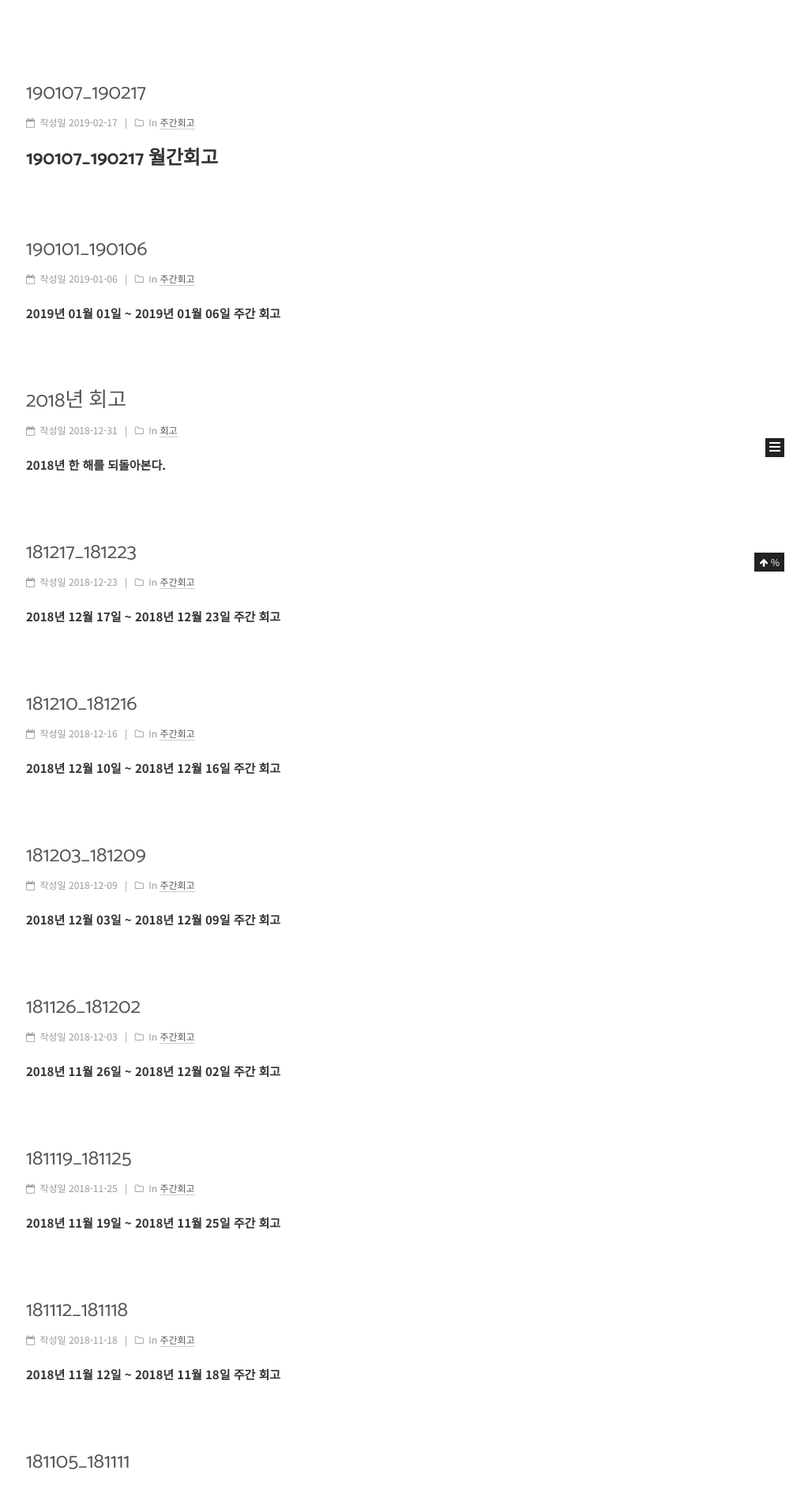
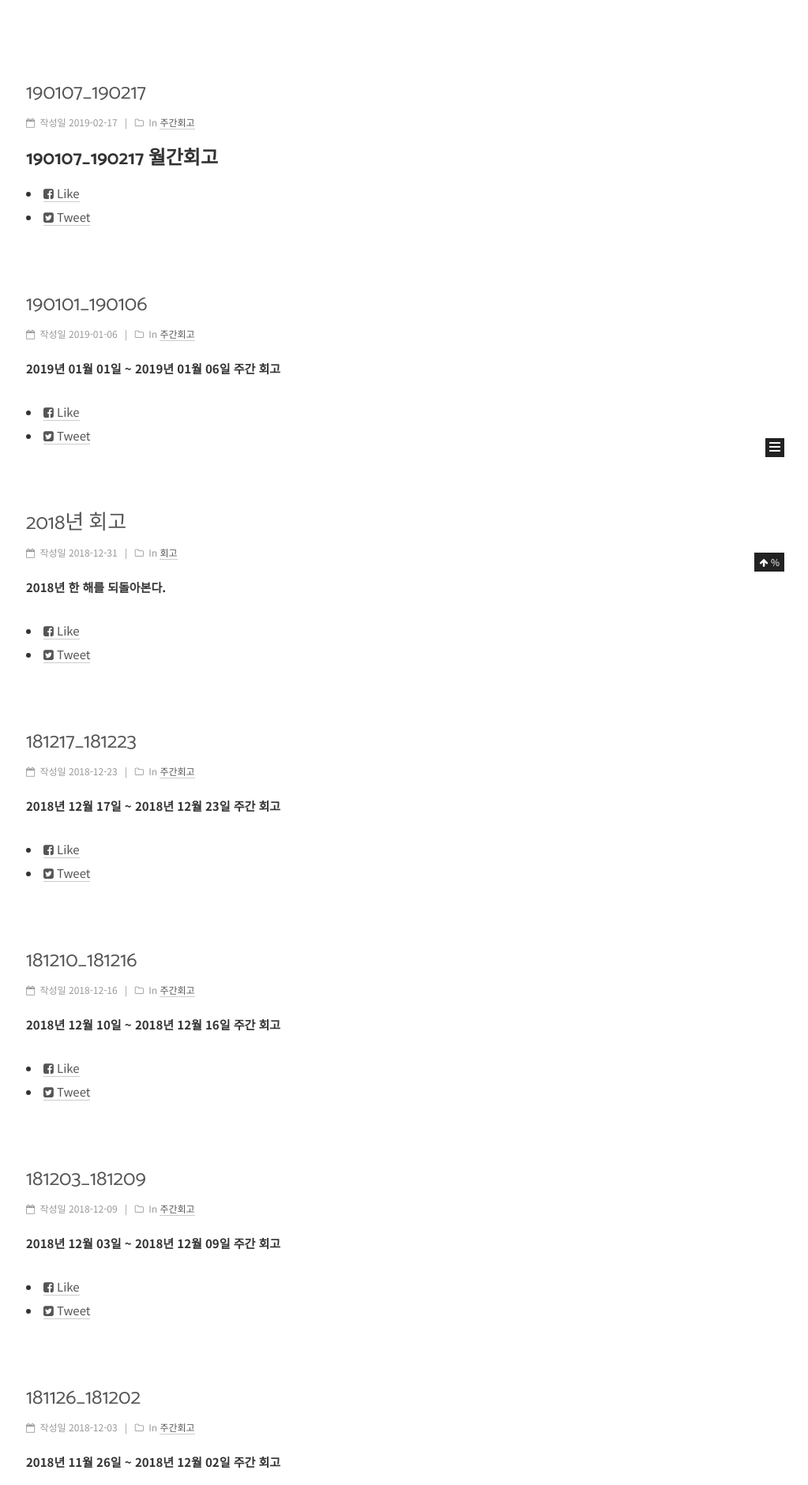
Before and after one commit to gwonsungjun/gwonsungjun.github.io, a Jekyll site: the page built from index.html, in a window 1280 px wide. Shown: the part 276-2157 px from the top of the page at 79% size, without its empty margins (257-1280 px from the left). Built offline with Jekyll 4.4.1, drawn with Linux system fonts in a browser that asks for light colours; the list of posts is cut into pages by our own code; some of the changed lines change nothing that is shown; some of the changed text lies outside the part shown.

Commit message:
Update facebook. twitter share (test)

```diff
--- a/_includes/_macro/post.html
+++ b/_includes/_macro/post.html
@@ -368,6 +368,10 @@
         </div>
         {% endif %}
 
+        <li class="facebook"><a href="https://www.facebook.com/sharer/sharer.php?u={{ site.url }}{{ page.url }}" title="Share on Facebook"><span class="count"><i class="fa fa-facebook-square"></i> Like</span></a></li>
+        <li class="twitter"><a href="https://twitter.com/intent/tweet?text={{ site.url }}{{ page.url }}" title="Share on Twitter"><span class="count"><i class="fa fa-twitter-square"></i> Tweet</span></a></li>
+
+
         {% unless is_index %}
         {% if site.vkontakte_api.enable and site.vkontakte_api.like %}
         {% assign vkontakte_api = true %}
--- a/_includes/_partials/head.html
+++ b/_includes/_partials/head.html
@@ -96,6 +96,18 @@
   <meta property="fb:app_id" content="{{ site.facebook_sdk.app_id }}" />
 {% endif %}
 
+<meta name="twitter:card" content="summary" />
+<meta name="twitter:title" content="{% if page.title %}{{ page.title }}{% else %}{{ site.title }}{% endif %}">
+<meta name="twitter:description" content="{% if page.description %}{{ page.description }}{% else %}{{ site.description }}{% endif %}">
+<meta name="twitter:site" content="@kwen5600" />
+<meta name="twitter:creator" content="@kwen5600" />
+<meta property="og:type" content="article" />
+<meta property="og:url" content="{{ page.url | prepend: site.baseurl | prepend: site.url }}" />
+<meta property="og:title" content="{%if page.title %}{{ page.title }}{% else %}{{ site.title }}{% endif %}" />
+<meta property="og:description" content="{% if page.excerpt %}{{ page.excerpt | strip_html | strip_newlines | truncate: 160 }}{% else %}{{ site.description }}{% endif %}" />
+<meta property="og:image" content="{%if page.featured_image %}{{ page.featured_image | prepend: site.baseurl | prepend: site.url }}{% else %}{{ site.profile_url | prepend: site.baseurl | prepend: site.url }}{% endif %}" />
+<meta property="og:site_name" content="Sungjun .Dev" />
+<meta property="og:locale" content="ko_kr" />
 
 {% assign twitter_id = site.twitter %}
 {% assign google_plus = site.google_plus %}
```
